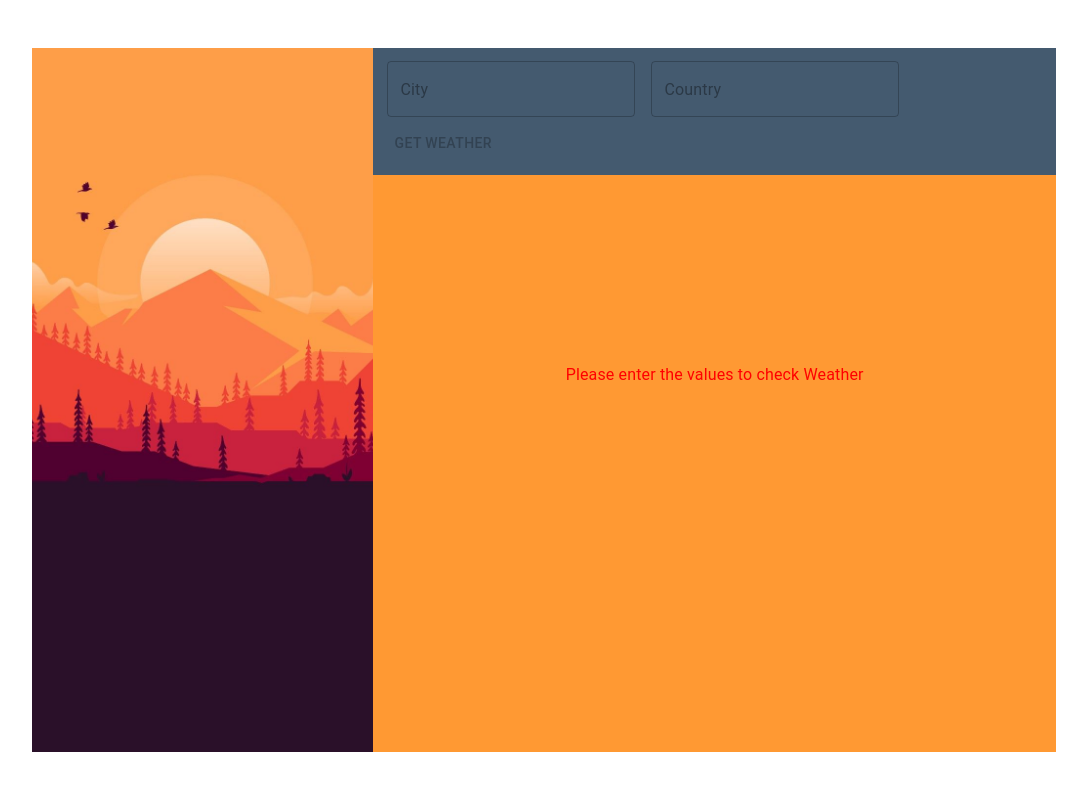
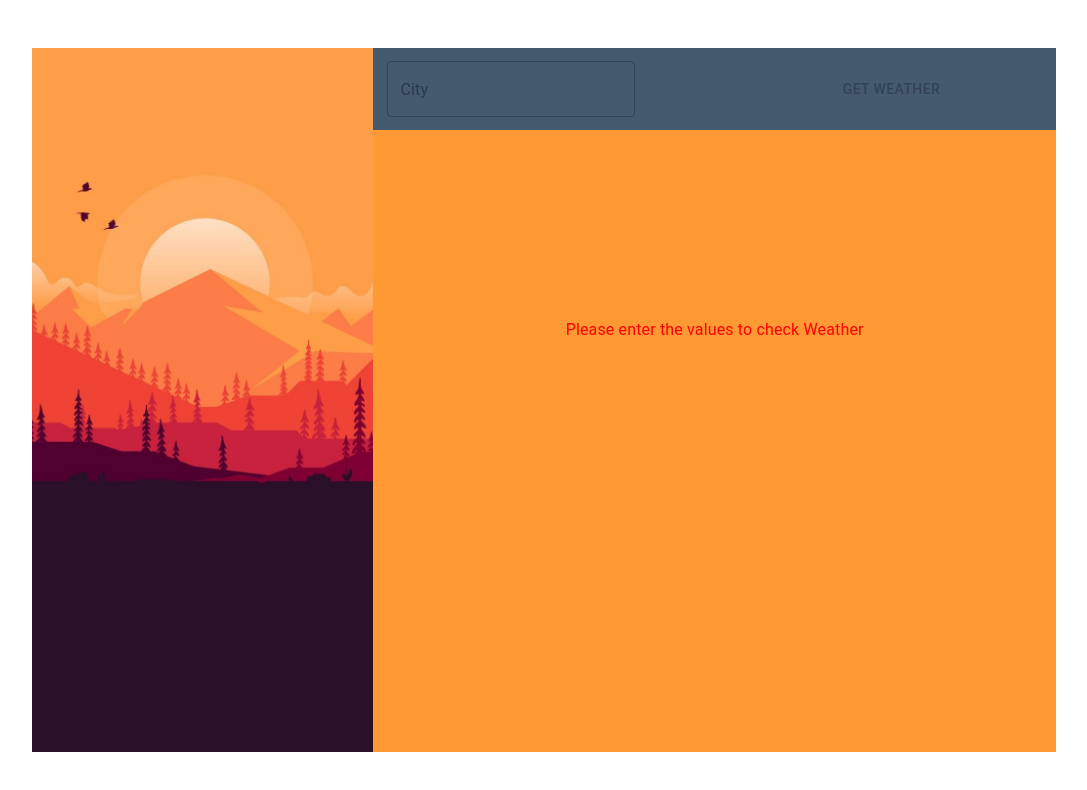
Before and after one commit to nainajohri95/weather-app, a React (Create React App) app: page / in a window 1280 px wide. Shown: the top 790 px of the page, without its empty margins (96-1183 px from the left). Built offline with nearby package versions, Linux system fonts and the light colour scheme.

Commit message:
update api

```diff
--- a/src/App.js
+++ b/src/App.js
@@ -22,6 +22,7 @@ const theme = createTheme({
     },
     MuiButton: {
       defaultProps: {
+        fullWidth: true,
         variant: "contained",
         size: "small",
         color: "primary",
--- a/src/components/Form.jsx
+++ b/src/components/Form.jsx
@@ -1,4 +1,4 @@
-import { Box, Button, TextField } from "@mui/material";
+import { Box, Button, Grid, TextField } from "@mui/material";
 
 const Form = ({ data = {}, handleChange = () => {}, onSubmit = () => {} }) => {
   return (
@@ -6,29 +6,23 @@ const Form = ({ data = {}, handleChange = () => {}, onSubmit = () => {} }) => {
       sx={{
         backgroundColor: "#445A6F",
         p: "0.825rem",
-        display: "flex",
-        flexDirection: "column",
-        alignItems: "flex-start",
-        gap: "0.5rem",
       }}
     >
-      <Box sx={{ display: "flex", gap: "1rem" }}>
+      <Grid container spacing={2} alignItems="center">
+        <Grid item xs={8}>
           <TextField
             placeholder="City"
             onChange={(e) => handleChange(e)}
             name="city"
           />
+        </Grid>
 
-        <TextField
-          placeholder="Country"
-          onChange={(e) => handleChange(e)}
-          name="country"
-        />
-      </Box>
-
-      <Button disabled={!(data?.city && data?.country)} onClick={onSubmit}>
+        <Grid item xs={4}>
+          <Button disabled={!data?.city} onClick={onSubmit}>
             Get Weather
           </Button>
+        </Grid>
+      </Grid>
     </Box>
   );
 };
--- a/src/components/Information.jsx
+++ b/src/components/Information.jsx
@@ -33,37 +33,27 @@ const Information = ({ result }) => {
     >
       <Row>
         <LocationOn />
-        Location: {result?.name}, {result?.sys?.country}
+        Location: {result?.location}
       </Row>
 
       <Row>
         <SettingsBrightness />
-        Temperature: {result?.main?.temp}
+        Temperature: {result?.temperature}
       </Row>
 
       <Row>
         <Opacity />
-        Humidity: {result?.main?.humidity}
-      </Row>
-
-      <Row>
-        <Brightness5 />
-        Sun Rise: {new Date(result?.sys?.sunrise * 1000).toLocaleTimeString()}
-      </Row>
-
-      <Row>
-        <Brightness6 />
-        Sun Set: {new Date(result?.sys?.sunset * 1000).toLocaleTimeString()}
+        Humidity: {result?.humidity}%
       </Row>
 
       <Row>
         <Dehaze />
-        Humidity: {result?.weather?.[0]?.main}
+        Wind: {result?.wind_kph} km/h
       </Row>
 
       <Row>
         <Cloud />
-        Clouds: {result?.clouds?.all}%
+        Clouds: {result?.cloud}%
       </Row>
     </Box>
   ) : (
--- a/src/pages/Home.jsx
+++ b/src/pages/Home.jsx
@@ -7,7 +7,7 @@ import Information from "../components/Information";
 import { getWeather } from "../services/api";
 
 const Home = () => {
-  const [data, setData] = useState({ city: "", country: "" });
+  const [data, setData] = useState({ city: "" });
   const [result, setResult] = useState({});
 
   /*
@@ -19,9 +19,9 @@ const Home = () => {
   };
 
   const onSubmit = () => {
-    const { city, country } = data || {};
+    const { city } = data || {};
 
-    getWeather(city, country)
+    getWeather(city)
       .then((response) => {
         setResult(response);
         toast.success("Successfully Fetched Info");
--- a/src/services/api.js
+++ b/src/services/api.js
@@ -1,6 +1,6 @@
 import axios from "axios";
 
-const API_URL = "http://api.openweathermap.org/data/2.5/weather";
+const API_URL = "https://api.weatherapi.com/v1/current.json";
 
 export const getWeather = (city, country) =>
   new Promise((resolve, reject) => {
@@ -8,21 +8,27 @@ export const getWeather = (city, country) =>
       .get(API_URL, {
         headers: {
           Accept: "application/json",
-          "Accept-Encoding": "gzip, deflate",
-          "Accept-Language": "en-US,en;q=0.9",
-          Connection: "keep-alive",
-          Host: "api.openweathermap.org",
-          Origin: "http://api.openweathermap.org/data/2.5/weather",
-          Referer: "http://api.openweathermap.org/data/2.5/weather",
         },
         params: {
-          q: `${city},${country}`,
-          appid: process.env.REACT_APP_API_KEY,
-          units: "metric",
+          q: city,
+          key: process.env.REACT_APP_API_KEY,
         },
       })
       .then((response) => {
-        resolve(response.data);
+        const { current = {}, location = {}, error = {} } = response?.data;
+
+        if (error?.message) {
+          throw new Error(error);
+        }
+
+        const data = {
+          location: `${location?.name}, ${location?.region}`,
+          temperature: `${current?.temp_c}°C`,
+          humidity: current?.humidity,
+          wind_kph: current?.wind_kph,
+          cloud: current?.cloud,
+        };
+        resolve(data);
       })
       .catch((error) => {
         reject(error?.message);
```
Lines whose indentation alone changed are shown as unchanged.
